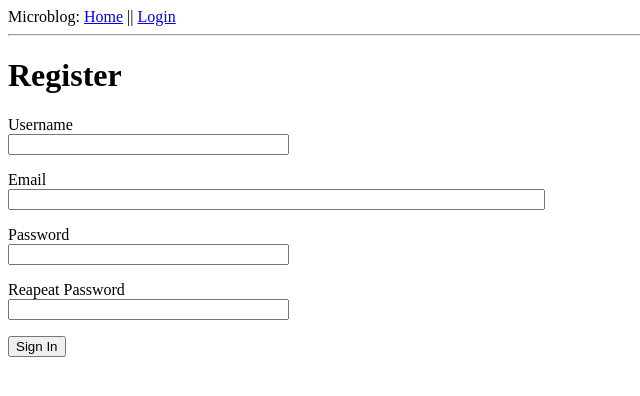
After one commit to niteshconcerto/microblog, a Flask app: page /register in a window 1280 px wide. The commit adds this page. Shown: the top 396 px of the page, without its empty margins (0-640 px from the left). Run offline with Flask 2, Linux system fonts and the light colour scheme.

Commit message:
Login Functionality Added

```diff
--- a/app/__init__.py
+++ b/app/__init__.py
@@ -2,10 +2,15 @@ from flask import Flask
 from config import Config
 from flask_sqlalchemy import SQLAlchemy
 from flask_migrate import Migrate
+from flask_login import LoginManager
 
 app = Flask(__name__)
 
 app.config.from_object(Config)
+
+login =LoginManager(app)
+
+login.login_view = 'login'
 
 db = SQLAlchemy(app)
 
--- a/app/forms.py
+++ b/app/forms.py
@@ -1,9 +1,29 @@
 from flask_wtf import FlaskForm
 from wtforms import StringField,PasswordField,BooleanField,SubmitField
-from wtforms.validators import DataRequired
+from wtforms.validators import ValidationError , DataRequired ,EqualTo ,Email
+from app.models import User
 
 class LoginForm(FlaskForm):
     username = StringField('Username', validators=[DataRequired()])
     password = PasswordField('Password', validators=[DataRequired()])
     remember_me = BooleanField('Remember Me')
     submit = SubmitField('Sign In')
+
+
+class RegistrationForm(FlaskForm):
+	username = StringField('Username', validators=[DataRequired()])
+	email = StringField('Email', validators=[DataRequired() ,Email()])
+	password = PasswordField('Password', validators=[DataRequired()])
+	password2 = PasswordField('Reapeat Password', validators=[DataRequired(),EqualTo('password')])
+	submit = SubmitField('Sign In')
+
+
+	def validate_username(self , username):
+		user =User.query.filter_by(username = username.data).first()
+		if user is not None:
+			raise ValidationError("Please Select Different Username")
+
+	def validate_email(self , email):
+		user =User.query.filter_by(email = email.data).first()
+		if user is not None:
+			raise ValidationError("Please Select Different Email Address")
--- a/app/routes.py
+++ b/app/routes.py
@@ -1,11 +1,15 @@
-from app import app
-from flask import render_template ,flash , redirect
+from app import app , db
+from flask import render_template ,flash , redirect ,url_for ,request
 from app.forms import LoginForm
+from flask_login import current_user,login_user , logout_user ,login_required
+from app.models import User , Post
+from werkzeug.urls import url_parse
+from app.forms import RegistrationForm
 
 @app.route('/')
 @app.route('/index')
+@login_required
 def index():
-    user = {'username': 'Nitesh'}
     posts = [
         {
             'author': {'username': 'John'},
@@ -16,12 +20,41 @@ def index():
             'body': 'The Avengers movie was so cool!'
         }
     ]
-    return render_template('index.html' ,title = "Home" , user = user ,posts = posts)
+    return render_template('index.html' ,title = "Home" ,posts = posts)
 
 @app.route('/login',methods = ['GET','POST'])
 def login():
+    if current_user.is_authenticated:
+        return redirect(url_for('index'))
     form = LoginForm()
     if form.validate_on_submit():
-        flash('Login requested for user {}, remember_me={}'.format(form.username.data, form.remember_me.data))
+        user = User.query.filter_by(username = form.username.data).first()
+        if user is None or not user.check_password(form.password.data):
+            flash('Invalid username or password')
+            return redirect(url_for('login'))
+        next_page = request.args.get('next')
+        if not next_page or url_parse(next_page).netloc != "":
+            next_page = url_for('index')
+        login_user(user,remember = form.remember_me.data)
+        return redirect(next_page)
+    return render_template("loginform.html",form = form)
+
+@app.route('/logout')
+def logout():
+    logout_user()
+    return redirect(url_for('index'))
+
+
+@app.route('/register', methods=['GET', 'POST'])
+def register():
+    if current_user.is_authenticated:
         return redirect(url_for('index'))
-    return render_template("loginform.html",form = form)
+    form = RegistrationForm()
+    if form.validate_on_submit():
+        user = User(username=form.username.data, email=form.email.data)
+        user.set_password(form.password.data)
+        db.session.add(user)
+        db.session.commit()
+        flash('Congratulations, you are now a registered user!')
+        return redirect(url_for('login'))
+    return render_template('register.html', title='Register', form=form)
--- a/app/templates/base.html
+++ b/app/templates/base.html
@@ -7,7 +7,13 @@
       {% endif %}
     </head>
     <body>
-        <div>Microblog: <a href="{{ url_for('index') }}">Home</a> || <a href="{{ url_for('login') }}">Login</a></div>
+        <div>Microblog: <a href="{{ url_for('index') }}">Home</a> ||
+          {% if current_user.is_anonymous %}
+        <a href="{{ url_for('login') }}">Login</a>
+        {% else %}
+        <a href="{{ url_for('logout') }}">Logout</a>
+        {% endif %}
+      </div>
         <hr>
         {% with messages = get_flashed_messages() %}
         {% if messages %}
--- a/app/templates/index.html
+++ b/app/templates/index.html
@@ -1,7 +1,7 @@
 {% extends "base.html" %}
 
 {% block content %}
-    <h1>Hi, {{ user.username }}!</h1>
+    <h1>Hi, {{ current_user.username }}!</h1>
     {% for post in posts %}
     <div><p>{{ post.author.username }} says: <b>{{ post.body }}</b></p></div>
     {% endfor %}
--- a/app/templates/loginform.html
+++ b/app/templates/loginform.html
@@ -1,7 +1,8 @@
 {% extends "base.html" %}
 
 {% block content %}
-	<h1>Sign In</h1>
+    <p style="text-align: left;">New User? <a href="{{ url_for('register') }}">Click to Register!</a></p>
+	<h1>Sign In </h1>
 	<form action="" method="post" novalidate>
 	{{ form.hidden_tag() }}
         <p>
--- /dev/null
+++ b/app/templates/register.html
@@ -0,0 +1,37 @@
+{% extends "base.html" %}
+
+{% block content %}
+    <h1>Register</h1>
+    <form action="" method="post">
+        {{ form.hidden_tag() }}
+        <p>
+            {{ form.username.label }}<br>
+            {{ form.username(size=32) }}<br>
+            {% for error in form.username.errors %}
+            <span style="color: red;">[{{ error }}]</span>
+            {% endfor %}
+        </p>
+        <p>
+            {{ form.email.label }}<br>
+            {{ form.email(size=64) }}<br>
+            {% for error in form.email.errors %}
+            <span style="color: red;">[{{ error }}]</span>
+            {% endfor %}
+        </p>
+        <p>
+            {{ form.password.label }}<br>
+            {{ form.password(size=32) }}<br>
+            {% for error in form.password.errors %}
+            <span style="color: red;">[{{ error }}]</span>
+            {% endfor %}
+        </p>
+        <p>
+            {{ form.password2.label }}<br>
+            {{ form.password2(size=32) }}<br>
+            {% for error in form.password2.errors %}
+            <span style="color: red;">[{{ error }}]</span>
+            {% endfor %}
+        </p>
+        <p>{{ form.submit() }}</p>
+    </form>
+{% endblock %}
```
Also changed, not shown: app/models.py (+22 -9 lines), app.db.
